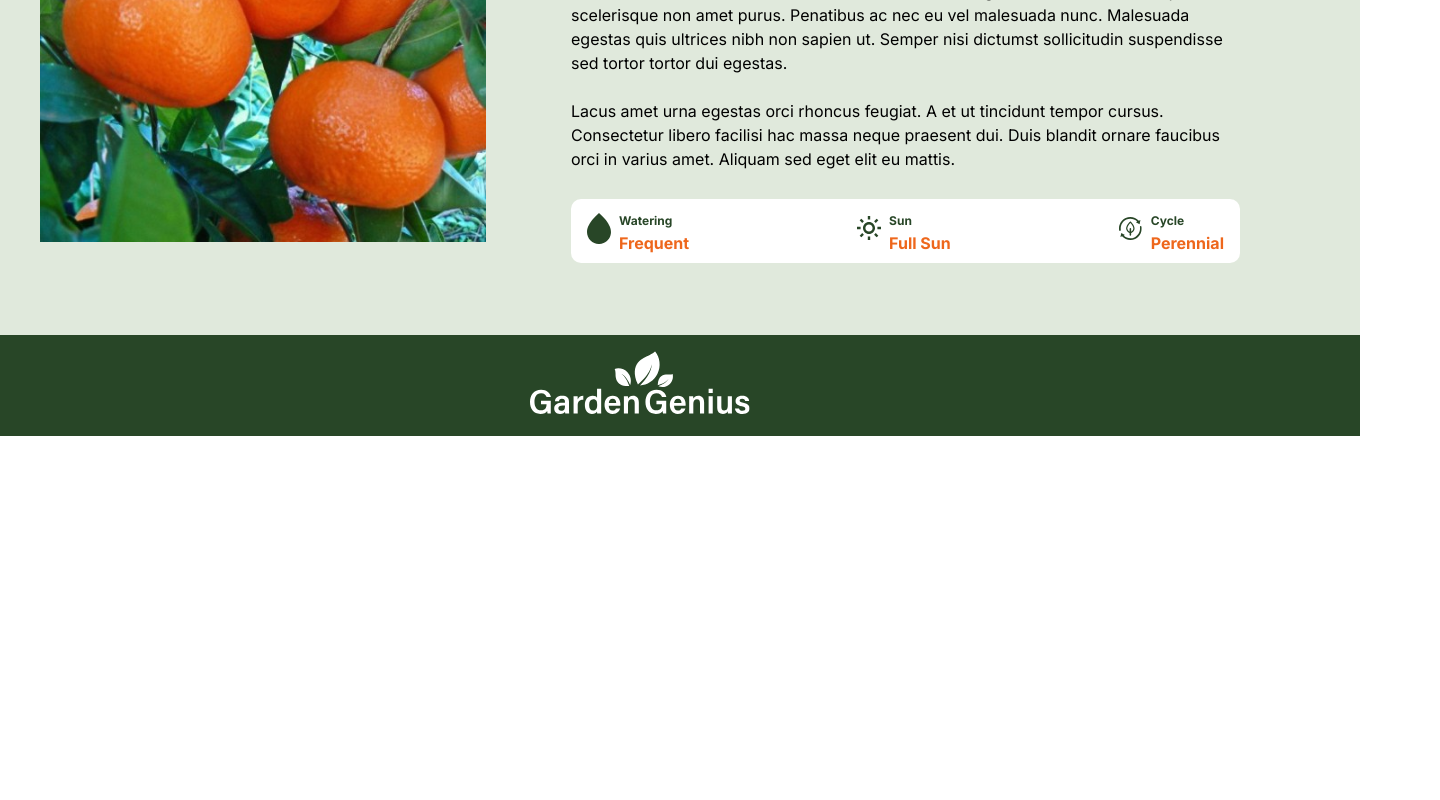
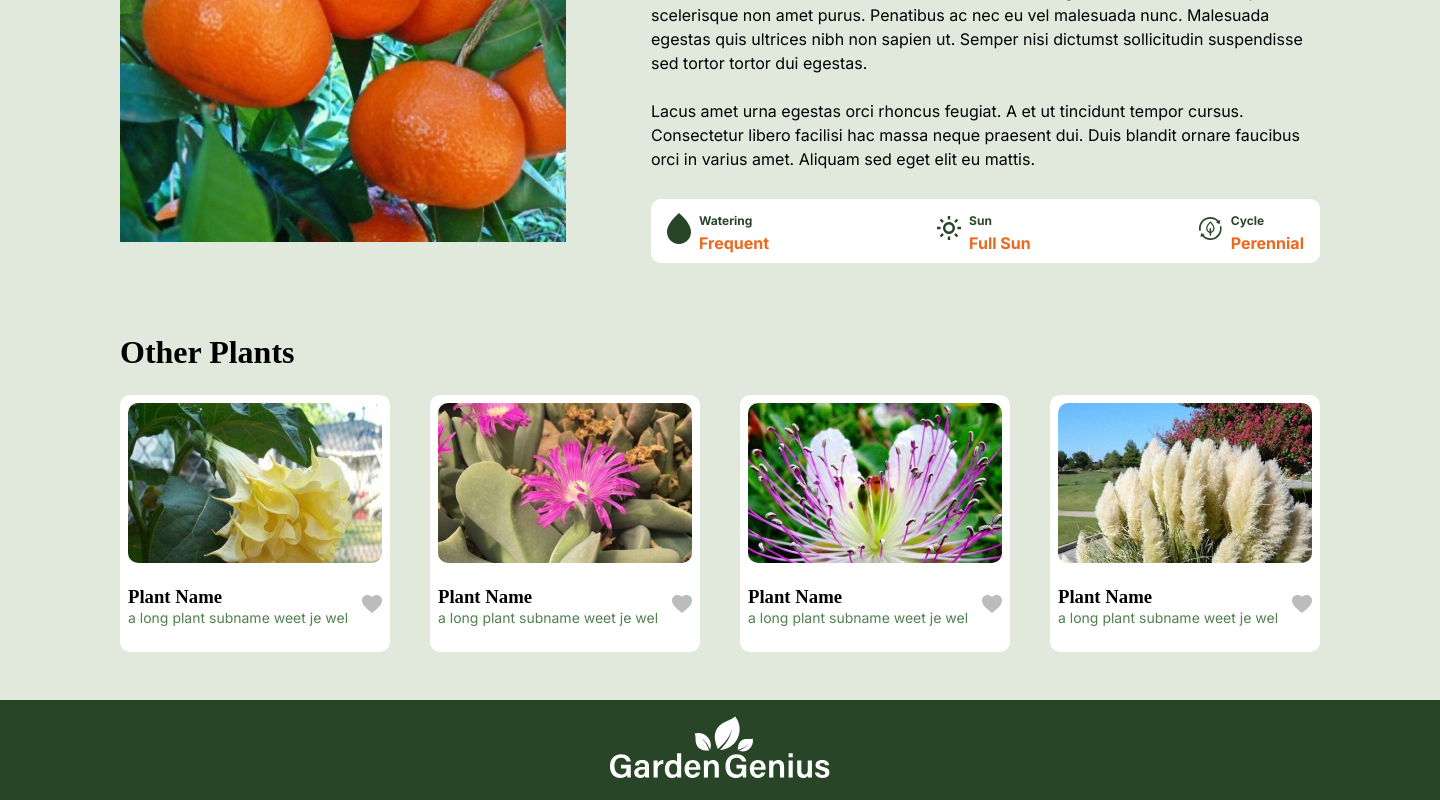
Before and after one commit to jasin1/garden-genius-V2, a React (Vite) app: page /plantdetail in a window 1280 px wide. Shown: the part 474-1274 px from the top of the page, 1440 px wide, since content can reach past the window. Before the commit the page ends 910 px from the top, so only its background shows below. Built offline with nearby package versions, Linux system fonts and the light colour scheme; a web font is replaced by a local one.

Commit message:
working on the profile page

```diff
--- a/src/App.jsx
+++ b/src/App.jsx
@@ -3,6 +3,7 @@ import Home from './pages/home/home.jsx';
 import Search from './pages/search/search.jsx';
 import About from './pages/about/about.jsx';
 import Saved from './pages/saved/saved.jsx';
+import Profile from './pages/profile/profile.jsx';
 import Onboarding from "./pages/onboarding/onboarding.jsx";
 import PlantDetail from "./pages/plantdetail/plantdetail.jsx";
 import {Routes, Route} from "react-router-dom";
@@ -18,9 +19,9 @@ function App() {
                 <Route path="/search" element={<Search/>}/>
                 <Route path="/about" element={<About/>}/>
                 <Route path="/saved" element={<Saved/>}/>
+                <Route path="/profile" element={<Profile/>}/>
                 <Route path="/onboarding" element={<Onboarding/>}/>
                 <Route path="/plantdetail" element={<PlantDetail/>}/>
-
             </Routes>
 
 
--- a/src/components/Navigation/Navigation.jsx
+++ b/src/components/Navigation/Navigation.jsx
@@ -10,7 +10,7 @@ function Navigation() {
             </div>
             <ul className="nav-links">
                 <li>
-                    <NavLink to="/about" className="nav-link">
+                    <NavLink to="/onboarding" className="nav-link">
                         About
                     </NavLink>
                 </li>
--- a/src/index.css
+++ b/src/index.css
@@ -58,22 +58,29 @@ body {
 
 main{
   width: 100%;
-  display: flex;
-  justify-content: center;
+  /*display: flex;*/
+  /*justify-content: center;*/
 }
 
 article{
-  max-width: 1440px;
+  width: 1440px;
 }
 
 section{
-  width: 1440px;
   display: flex;
-  justify-content: center;
+  flex-direction: column;
+  align-items: center;
 }
 
 .green-bg{
   background: var(--color-light-green);
+}
+
+.container{
+  display: flex;
+  flex-direction: column;
+  max-width: 1200px;
+  margin-bottom: 3rem;
 }
 
 h1, h2, h3, h4{
--- a/src/main.jsx
+++ b/src/main.jsx
@@ -9,5 +9,5 @@ ReactDOM.createRoot(document.getElementById('root')).render(
         <Router>
             <App/>
         </Router>
-    </React.StrictMode>,
+    </React.StrictMode>
 )
--- a/src/pages/onboarding/onboarding.jsx
+++ b/src/pages/onboarding/onboarding.jsx
@@ -1,10 +1,12 @@
 import './onboarding.css';
 import logo from '../../assets/main-logo.svg';
+import {Link} from "react-router-dom";
 
 function onboarding() {
     return (
         <main className="main-onboarding">
             <article>
+                <section>
                     <div className="onboarding-wrapper">
                         <div className="onboarding-header">
                             <div className="logo-wrapper">
@@ -12,9 +14,11 @@ function onboarding() {
                             </div>
                             <div className="header-txt">
                                 <p>
-                                Welcome to GardenGenius, your gardening companion app! Whether you&apos;re a seasoned
+                                    Welcome to GardenGenius, your gardening companion app! Whether you&apos;re a
+                                    seasoned
                                     green
-                                thumb or just starting out, this app is here to help you plan and maintain your dream
+                                    thumb or just starting out, this app is here to help you plan and maintain your
+                                    dream
                                     garden
                                     with ease.
                                 </p>
@@ -29,17 +33,21 @@ function onboarding() {
 
                                 Explore thousands of plant species, access detailed care guides, and save your favorite
                                 finds
-                            for future reference. From colorful blooms to lush foliage, our app has everything you need
+                                for future reference. From colorful blooms to lush foliage, our app has everything you
+                                need
                                 to
                                 bring your garden vision to life.
                             </p>
                             <div className="button-wrapper">
+                                <Link to="/search">
                                     <button className="btn-wide">Start</button>
+                                </Link>
                             </div>
 
                         </div>
 
                     </div>
+                </section>
             </article>
         </main>
     )
--- a/src/pages/plantdetail/plantdetail.jsx
+++ b/src/pages/plantdetail/plantdetail.jsx
@@ -5,7 +5,12 @@ import Footer from "../../components/Footer/Footer.jsx";
 import WateringIcon from "../../assets/icon-watering.svg";
 import SunIcon from "../../assets/icon-sun.svg";
 import CycleIcon from "../../assets/icon-cycle.svg";
-import Tangerine from "../../assets/dummie-plant-02.jpg"
+import Tangerine from "../../assets/dummie-plant-02.jpg";
+import plantImg01 from '../../assets/dummie-plant-01.jpg';
+import plantImg05 from '../../assets/dummie-plant-05.jpg';
+import plantImg03 from '../../assets/dummie-plant-03.jpg';
+import plantImg04 from '../../assets/dummie-plant-04.jpg';
+
 
 function plantdetail() {
     return (
@@ -82,6 +87,33 @@ function plantdetail() {
                         </div>
                     </div>
                 </section>
+                <section className="green-bg">
+                    <div className="container">
+                        <h2>Other Plants</h2>
+                        <div className="grid">
+                            <PlantCard
+                                plantName="Plant Name"
+                                subName="a long plant subname weet je wel"
+                                image={plantImg01}
+                            />
+                            <PlantCard
+                                plantName="Plant Name"
+                                subName="a long plant subname weet je wel"
+                                image={plantImg05}
+                            />
+                            <PlantCard
+                                plantName="Plant Name"
+                                subName="a long plant subname weet je wel"
+                                image={plantImg03}
+                            />
+                            <PlantCard
+                                plantName="Plant Name"
+                                subName="a long plant subname weet je wel"
+                                image={plantImg04}
+                            />
+                        </div>
+                    </div>
+                </section>
                 <Footer/>
             </article>
         </main>
--- /dev/null
+++ b/src/pages/profile/profile.css
@@ -0,0 +1,12 @@
+
+
+.hero{
+    position: relative;
+}
+
+.avatar-wrapper{
+    width: 200px;
+    position: absolute;
+    left: 10%;
+    top: 60%;
+}
--- /dev/null
+++ b/src/pages/profile/profile.jsx
@@ -0,0 +1,28 @@
+import './profile.css';
+import Navigation from "../../components/Navigation/Navigation.jsx";
+import PlantCard from "../../components/PlantCard/PlantCard.jsx";
+import Hero from "../../assets/profile-hero.jpg";
+import Avatar from "../../assets/user-avatar.svg";
+import Footer from "../../components/Footer/Footer.jsx";
+
+function profile(){
+    return(
+        <main>
+            <article>
+                <Navigation/>
+                <header className="hero">
+                    <div className="avatar-wrapper">
+                        <img src={Avatar} alt=""/>
+                    </div>
+                    <img src={Hero} alt="Hero image for the profile page"/>
+                </header>
+                <section className="container">
+
+                </section>
+                <Footer/>
+            </article>
+        </main>
+    )
+}
+
+export default profile;
--- a/src/pages/search/search.jsx
+++ b/src/pages/search/search.jsx
@@ -34,6 +34,7 @@ function Search() {
                 </section>
 
                 <section className="suggested">
+                    <div className="container">
                         <h2>Suggested plants</h2>
                         <div className="grid">
                             <PlantCard
@@ -57,6 +58,7 @@ function Search() {
                                 image={plantImg04}
                             />
                         </div>
+                    </div>
                 </section>
                 <Footer/>
             </article>
```
Also changed, not shown: src/assets/profile-hero.jpg (added), src/assets/user-avatar.svg (added). Lines whose indentation alone changed are shown as unchanged.
